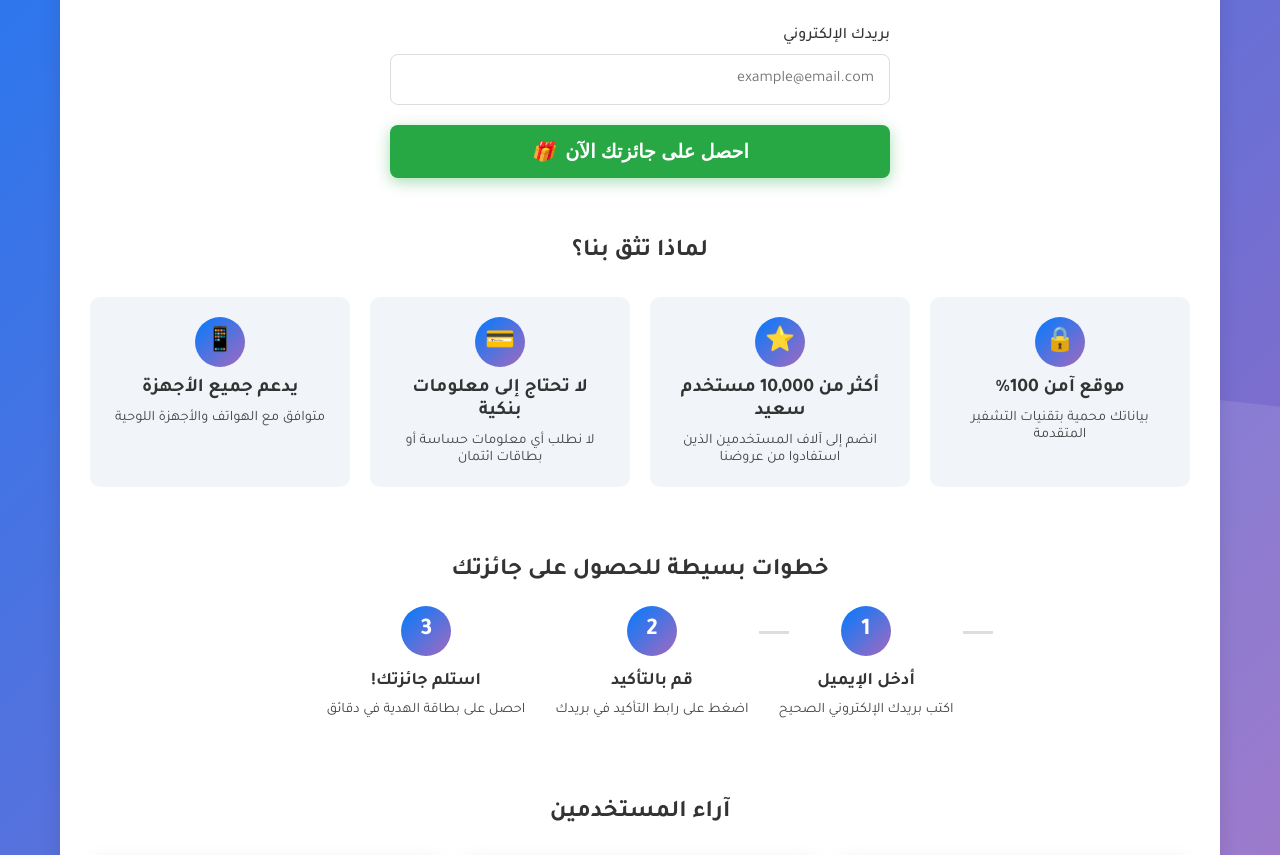
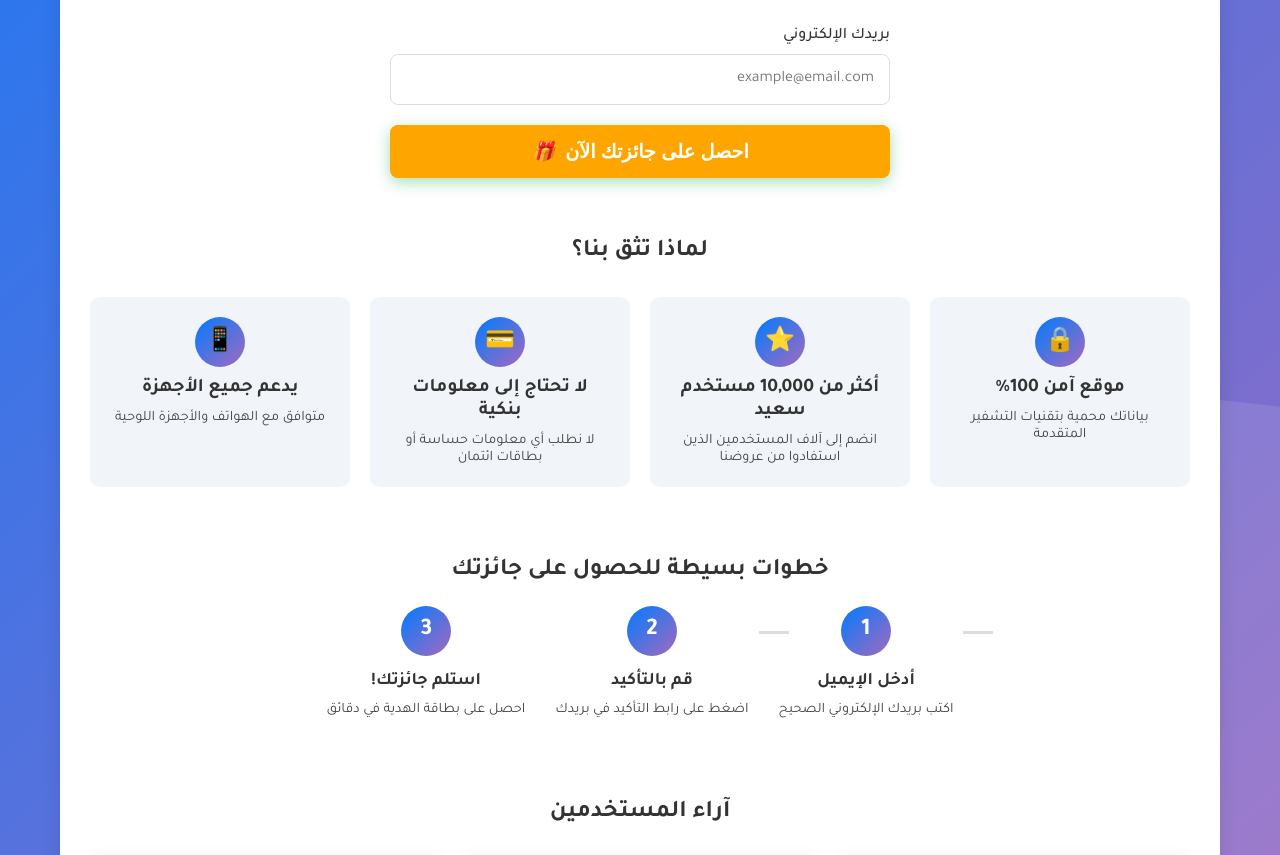
Before and after one commit to Bellaxr/MYWEBSITE, a plain HTML site: page index.html in a window 1280 px wide. Shown: the part 968-1823 px from the top of the page. Drawn offline with nearby package versions, Linux system fonts and the light colour scheme; no server answers.

Commit message:
Update index.html

```diff
--- a/index.html
+++ b/index.html
@@ -275,7 +275,7 @@
         }
 
         .cta-button {
-            background: var(--cta-color);
+            background: #ffa500;
             color: white;
             border: none;
             padding: 15px;
```
